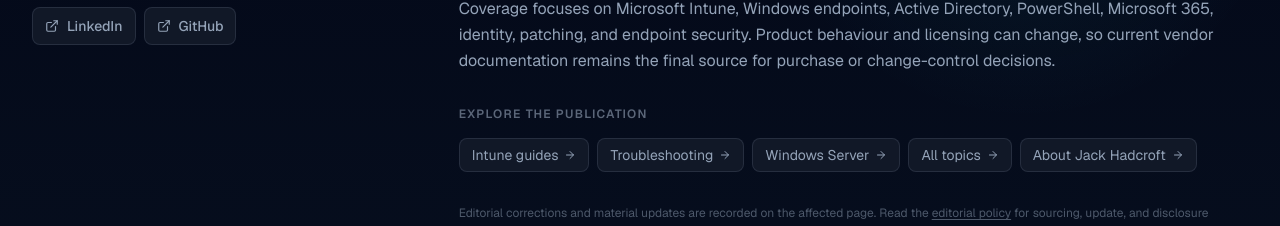
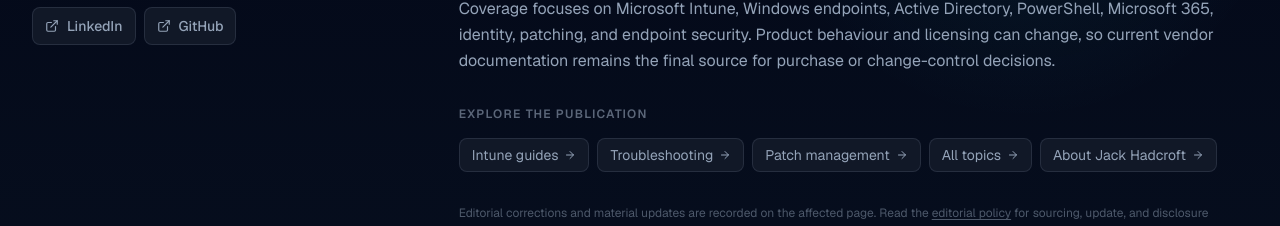
Before and after one commit to Jackoma0209/adminsignal, a Next.js app: page / in a window 1280 px wide. Shown: the part 5906-6132 px from the top of the page. Built offline with nearby package versions, Linux system fonts and the light colour scheme; no server answers.

Commit message:
Stop the homepage author block promoting the unlisted Windows Server hub

```diff
--- a/src/components/sections/AuthorBioSection.tsx
+++ b/src/components/sections/AuthorBioSection.tsx
@@ -22,7 +22,7 @@ const editorialChecks = [
 const internalLinks = [
   { label: 'Intune guides', href: '/intune' },
   { label: 'Troubleshooting', href: '/troubleshooting' },
-  { label: 'Windows Server', href: '/windows-server' },
+  { label: 'Patch management', href: '/patch-management' },
   { label: 'All topics', href: '/topics' },
   { label: 'About Jack Hadcroft', href: '/about' },
 ]
@@ -131,7 +131,7 @@ export default function AuthorBioSection() {
                     className="inline-flex items-center gap-1.5 rounded-lg border border-border bg-surface px-3 py-1.5 text-sm text-muted transition-colors hover:border-border-strong hover:text-foreground"
                   >
                     {label}
-                    <ArrowRight className="h-3 w-3" aria-hidden="true" />
+                    <ArrowRight className="h-3 w-3" />
                   </Link>
                 ))}
               </div>
```
